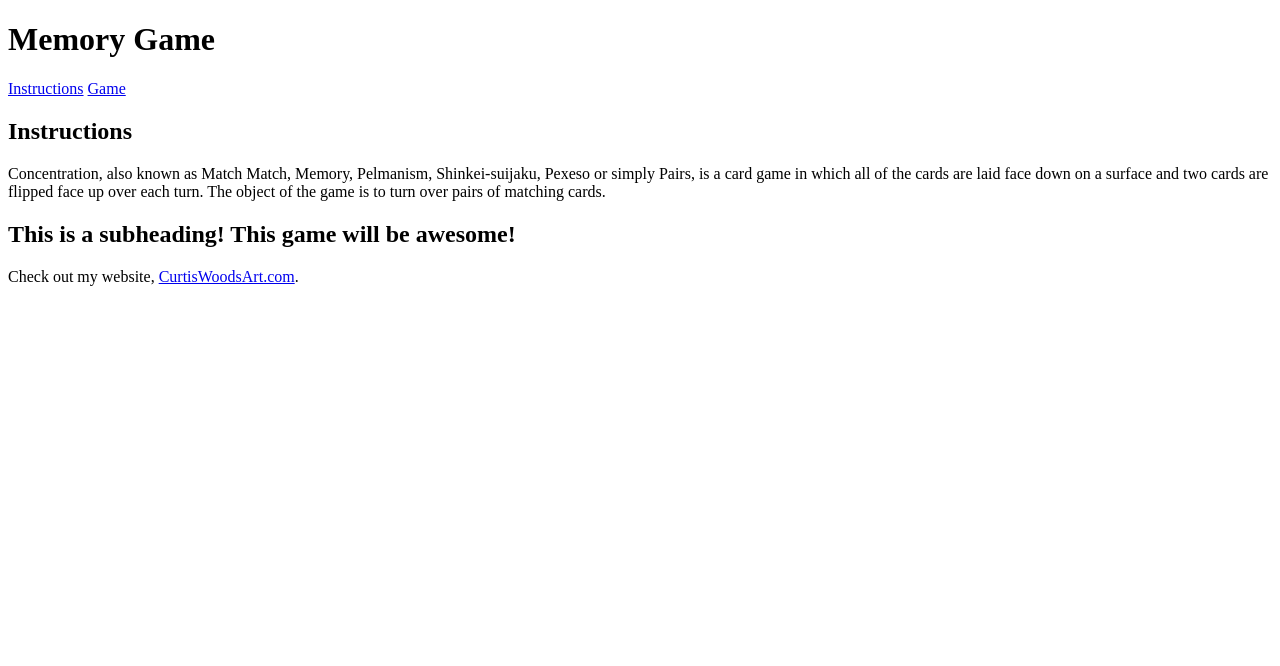
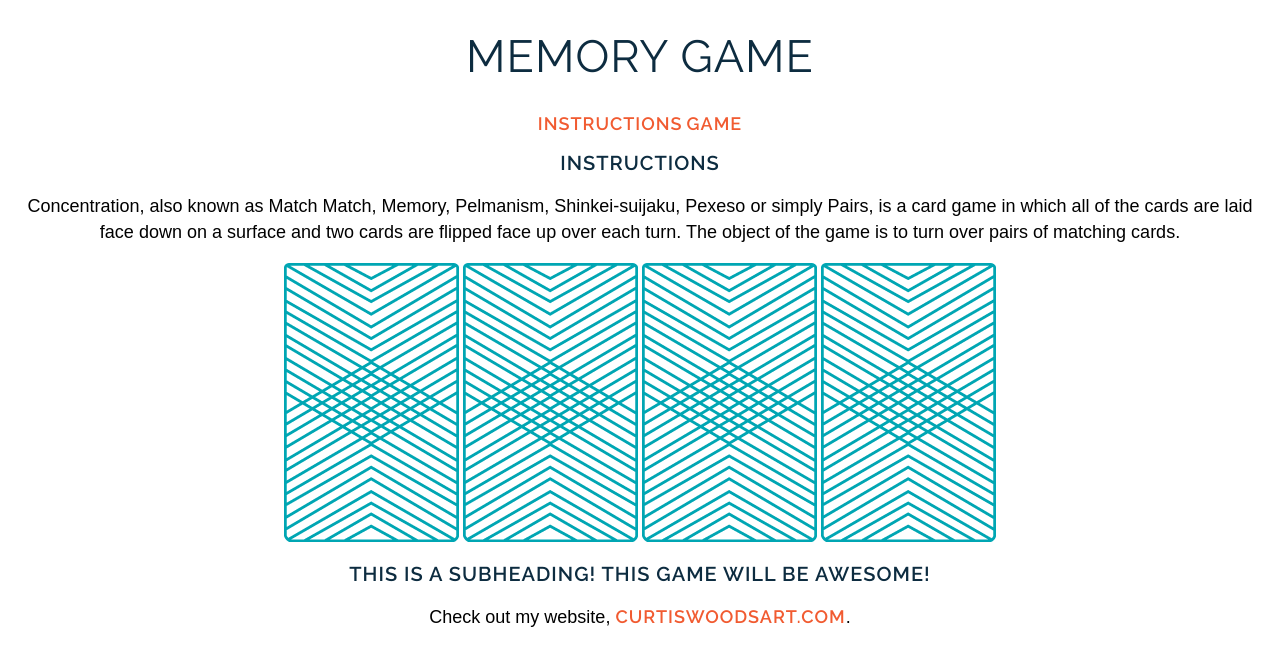
Before and after one commit to DeletedC/wdi-fundamentals-memorygame, a plain HTML site: page memory_game/index.html in a window 1280 px wide. Drawn offline with Linux system fonts and the light colour scheme; a web font is replaced by a local one.

Commit message:
Added images, CSS, modified HTML tags

```diff
--- /dev/null
+++ b/memory_game/css/style.css
@@ -0,0 +1,38 @@
+body {
+	text-align: center;
+}
+
+h1, h2, a {
+	text-transform: uppercase;
+}
+
+a {
+	font-family: Raleway, sans-serif;
+	color: #F15B31;
+	letter-spacing: 1px;
+	font-weight: 600;
+	font-size: 18px;
+	text-decoration: none;
+}
+
+h2 {
+	font-family: Raleway, sans-serif;
+	color: #0D2C40;
+	letter-spacing: 1px;
+	font-weight: 600;
+	font-size: 20px;
+}
+
+p {
+	font-family: "Droid Serif", sans-serif;
+	line-height: 26px;
+	font-size: 18px;
+}
+
+.title {
+	font-family: Raleway, sans-serif;
+	color: #0D2C40;
+	letter-spacing: 1px;
+	font-weight: 400;
+	font-size: 45px;
+}
--- a/memory_game/index.html
+++ b/memory_game/index.html
@@ -2,15 +2,25 @@
 <html>
 <head>
 	<title>Memory Card Game</title>
+	<link href="css/style.css" rel="stylesheet" type="text/css">
+	<link href="https://fonts.googleapis.com/css?family=Droid+Serif|Raleway:400,500,600,700" rel="stylesheet">
 </head>
 <body>
-	<h1>Memory Game</h1>
-	<a href="#">Instructions</a>
-	<a href="#">Game</a>
+	<h1 class="title">Memory Game</h1>
+
+		<a href="#">Instructions</a>
+		<a href="#">Game</a>
 
 	<h2>Instructions</h2>
 
 	<p>Concentration, also known as Match Match, Memory, Pelmanism, Shinkei-suijaku, Pexeso or simply Pairs, is a card game in which all of the cards are laid face down on a surface and two cards are flipped face up over each turn. The object of the game is to turn over pairs of matching cards.</p>
+
+	<div>
+		<img src="images/back.png" alt="Queen of Diamonds">
+		<img src="images/back.png" alt="Queen of Hearts">
+		<img src="images/back.png" alt="King of Diamonds">
+		<img src="images/back.png" alt="King of Hearts">
+	</div>
 
 	<h2>This is a subheading! This game will be awesome!</h2>
 
```
Also changed, not shown: memory_game/images/back.png (added), memory_game/images/king-of-diamonds.png (added), memory_game/images/king-of-hearts.png (added), memory_game/images/queen-of-diamonds.png (added), memory_game/images/queen-of-hearts.png (added).
